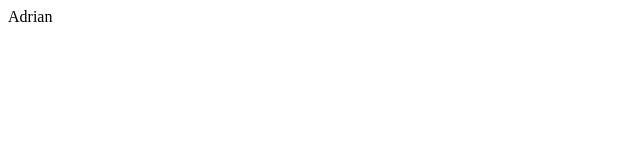
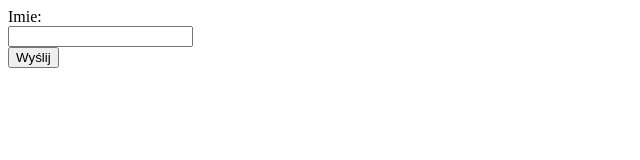
Before and after one commit to adriankotiv/php1.github.io, a plain HTML site: page index.html in a window 1280 px wide. Shown: the whole page, without its empty margins (0-640 px from the left). Drawn offline with Linux system fonts and the light colour scheme.

Commit message:
Update index.html

```diff
--- a/index.html
+++ b/index.html
@@ -1 +1,33 @@
-<p> Adrian </p>
+<!DOCTYPE HTML PUBLIC "-//W3C//DTD HTML 4.01//EN"
+
+  "http://www.w3.org/TR/html4/strict.dtd">
+
+<html lang="pl">
+
+<head>
+
+  <meta http-equiv="Content-Type" content="text/html; charset=utf-8">
+
+  <title>Formularz</title>
+
+</head>
+
+<body>
+
+  <form action="cw2.php" method="Post">
+
+  <div>
+
+  Imie:<br />
+
+  <input name="imie" value="" /><br />
+
+  <input type="submit" value="Wyślij" name="submit" />
+
+  </div>
+
+  </form>
+
+</body>
+
+</html>
```
